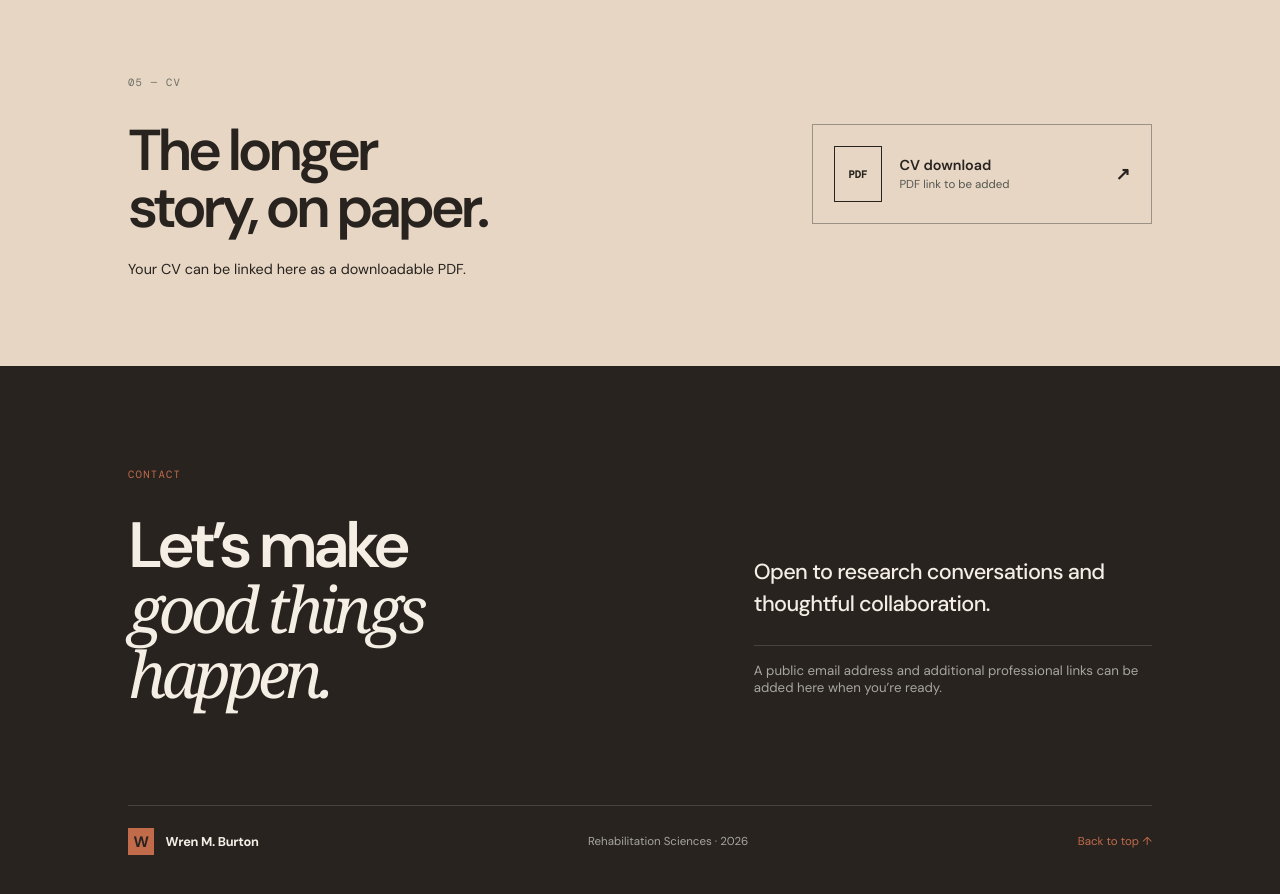
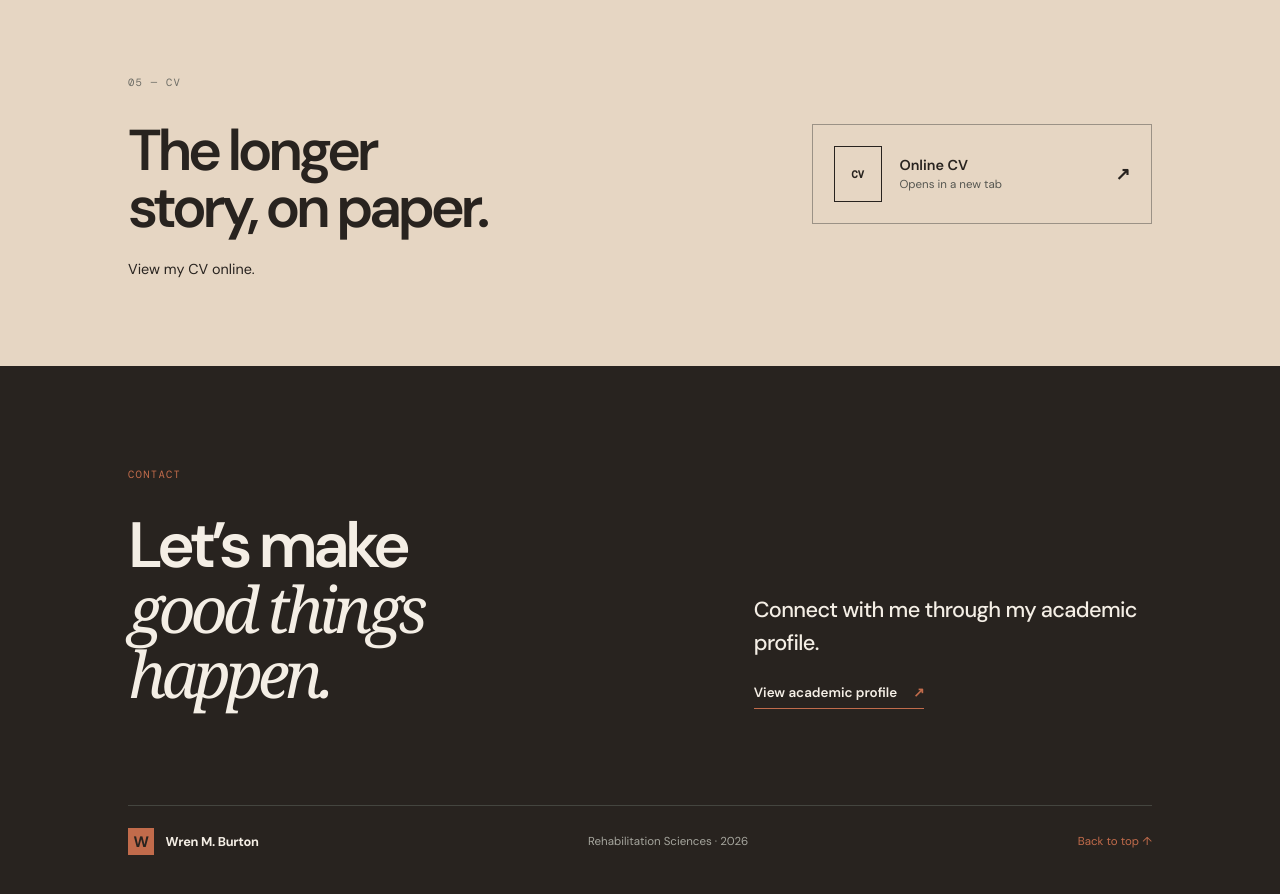
Before and after one commit to wmburton15/wmburton15.github.io, a plain HTML site: page index.html in a window 1280 px wide. Shown: the part 3080-3974 px from the top of the page. Drawn offline with nearby package versions, Linux system fonts and the light colour scheme; a web font is replaced by a local one.

Commit message:
Add CV and academic profile links
Co-authored-by: Copilot App <223556219+Copilot@users.noreply.github.com>

```diff
--- a/index.html
+++ b/index.html
@@ -131,13 +131,19 @@
         <div class="cv-copy">
           <span class="section-number">05 — CV</span>
           <h2 id="cv-title">The longer<br>story, on paper.</h2>
-          <p>Your CV can be linked here as a downloadable PDF.</p>
+          <p>View my CV online.</p>
         </div>
-        <div class="cv-placeholder">
-          <span class="cv-file-icon" aria-hidden="true">PDF</span>
-          <span>CV download<br><small>PDF link to be added</small></span>
+        <a
+          class="cv-placeholder"
+          href="https://connects.catalyst.harvard.edu/profiles/display/Person/197407"
+          target="_blank"
+          rel="noopener noreferrer"
+          aria-label="View Wren M. Burton’s online CV (opens in a new tab)"
+        >
+          <span class="cv-file-icon" aria-hidden="true">CV</span>
+          <span>Online CV<br><small>Opens in a new tab</small></span>
           <span class="cv-arrow" aria-hidden="true">↗</span>
-        </div>
+        </a>
       </section>
     </main>
 
@@ -148,8 +154,15 @@
           <h2>Let’s make<br><span class="serif">good things happen.</span></h2>
         </div>
         <div class="footer-contact">
-          <p class="lead">Open to research conversations and thoughtful collaboration.</p>
-          <p class="content-prompt">A public email address and additional professional links can be added here when you’re ready.</p>
+          <p class="lead">Connect with me through my academic profile.</p>
+          <a
+            class="profile-link"
+            href="https://connects.catalyst.harvard.edu/profiles/display/Person/197407"
+            target="_blank"
+            rel="noopener noreferrer"
+          >
+            View academic profile <span aria-hidden="true">↗</span>
+          </a>
         </div>
       </div>
       <div class="footer-bottom">
--- a/styles.css
+++ b/styles.css
@@ -540,8 +540,16 @@ p {
   gap: 1.1rem;
   padding: 1.3rem;
   border: 1px solid rgba(17, 18, 20, 0.35);
+  color: var(--ink);
   font-size: 0.9rem;
   font-weight: 600;
+  text-decoration: none;
+  transition: background-color 160ms ease;
+}
+
+.cv-placeholder:hover,
+.cv-placeholder:focus-visible {
+  background: rgba(255, 255, 255, 0.35);
 }
 
 .cv-file-icon {
@@ -595,9 +603,20 @@ p {
   color: var(--paper);
 }
 
-.footer-contact .content-prompt {
-  border-color: #44453f;
-  color: #a6a69e !important;
+.profile-link {
+  display: inline-flex;
+  align-items: center;
+  gap: 1rem;
+  padding-bottom: 0.45rem;
+  border-bottom: 1px solid var(--accent);
+  color: var(--paper);
+  font-size: 0.84rem;
+  font-weight: 600;
+  text-decoration: none;
+}
+
+.profile-link span {
+  color: var(--accent);
 }
 
 .footer-bottom {
```
Also changed, not shown: 1 other file.
